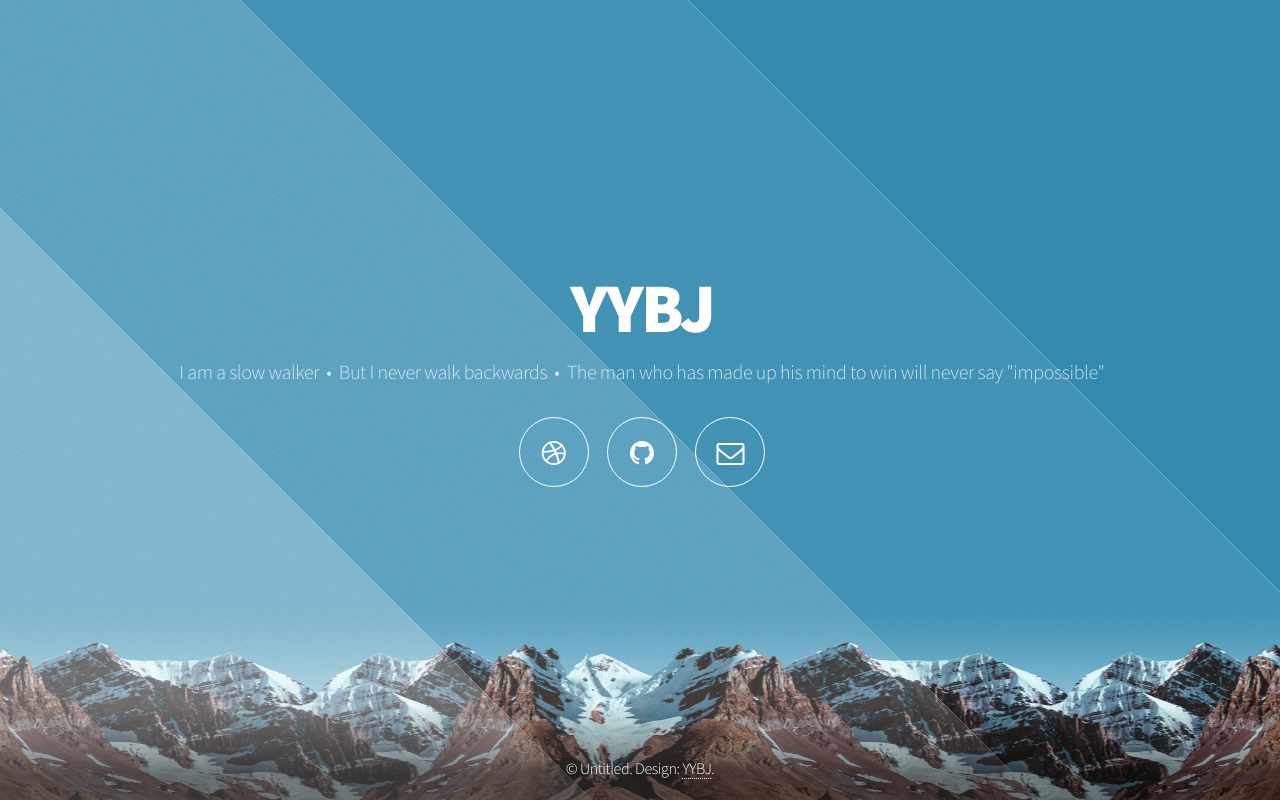
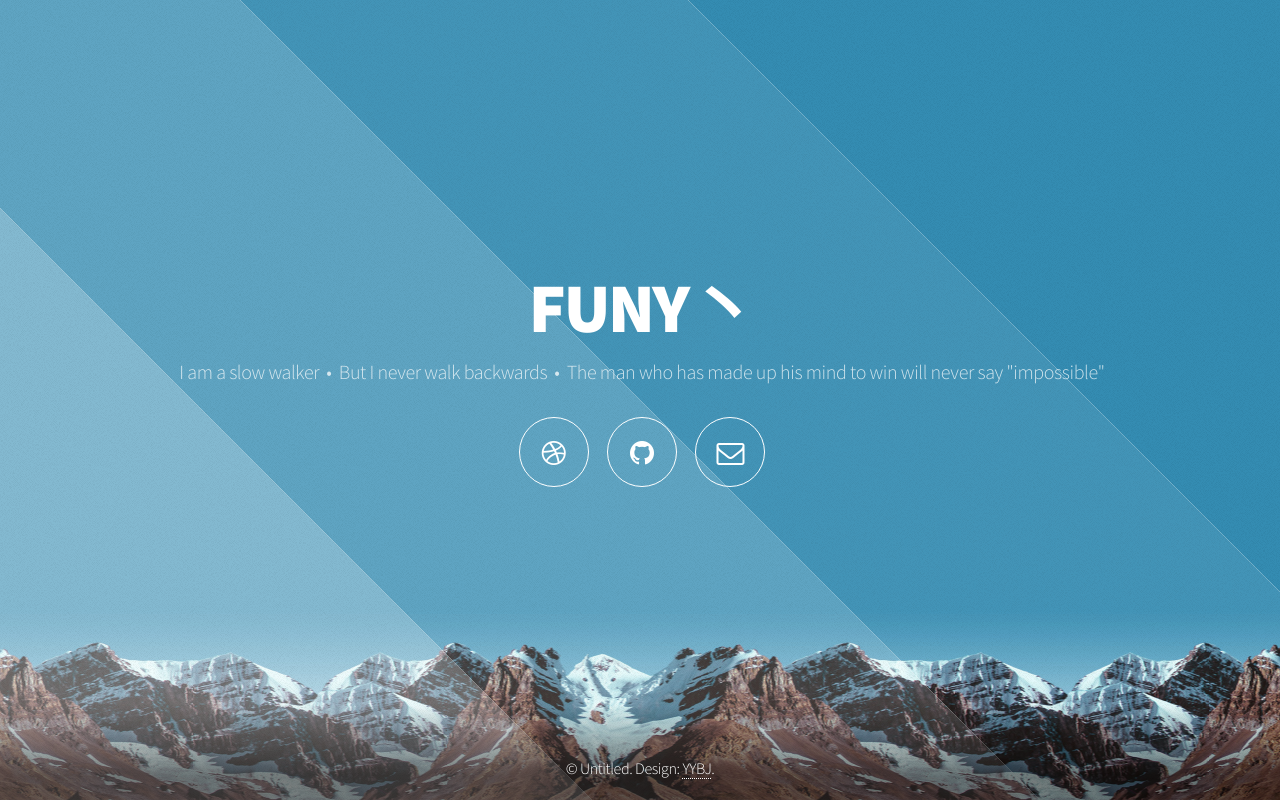
Before and after one commit to yybj/yybj.github.com, a plain HTML site: page index.html in a window 1280 px wide. Drawn offline with Linux system fonts and the light colour scheme.

Commit message:
Update index.html

```diff
--- a/index.html
+++ b/index.html
@@ -22,7 +22,7 @@
 
 				<!-- Header -->
 					<header id="header">
-						<h1>YYBJ</h1>
+						<h1>FUNY丶</h1>
 						<p>I am a slow walker &nbsp;&bull;&nbsp; But I never walk backwards &nbsp;&bull;&nbsp; The man who has made up his mind to win will never say "impossible"</p>
 						<nav>
 							<ul>
```
